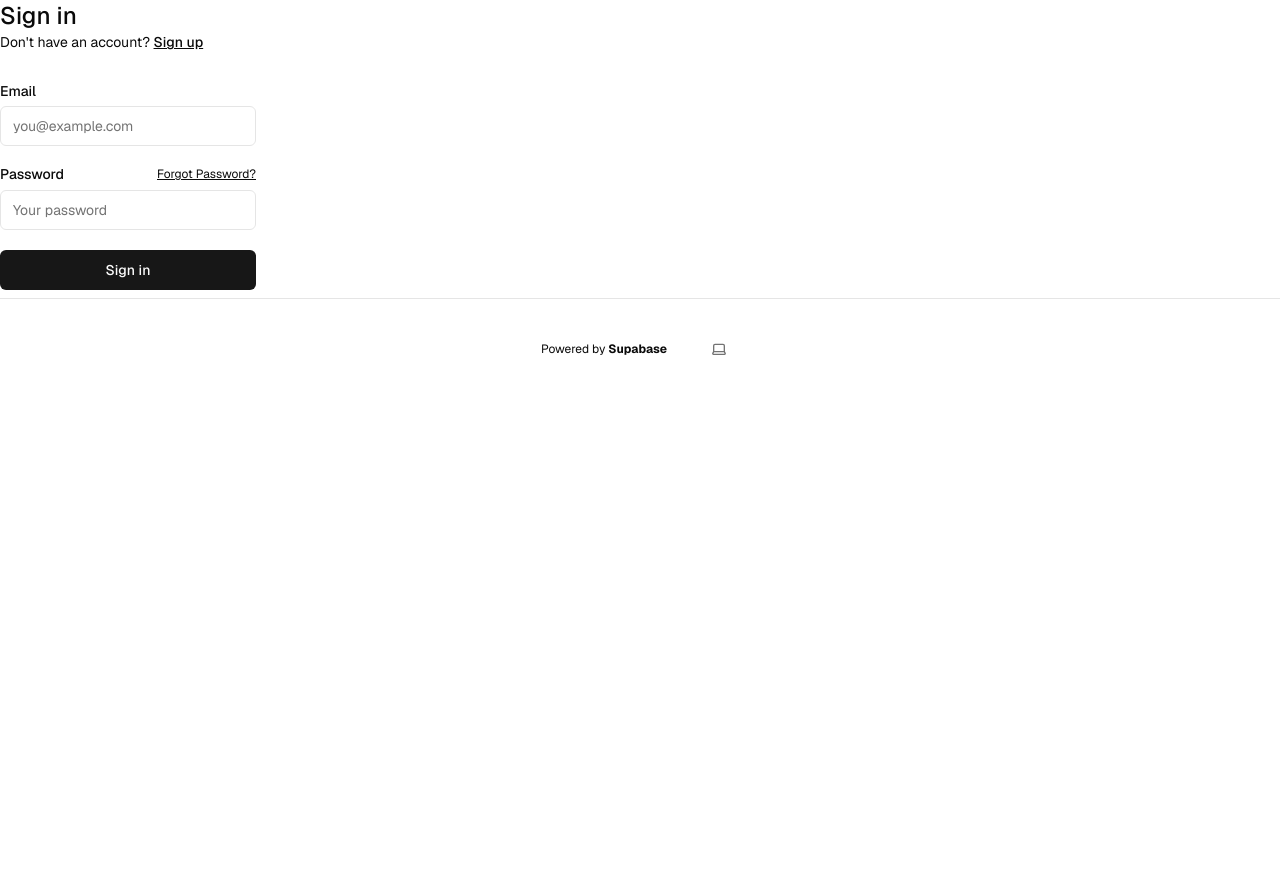
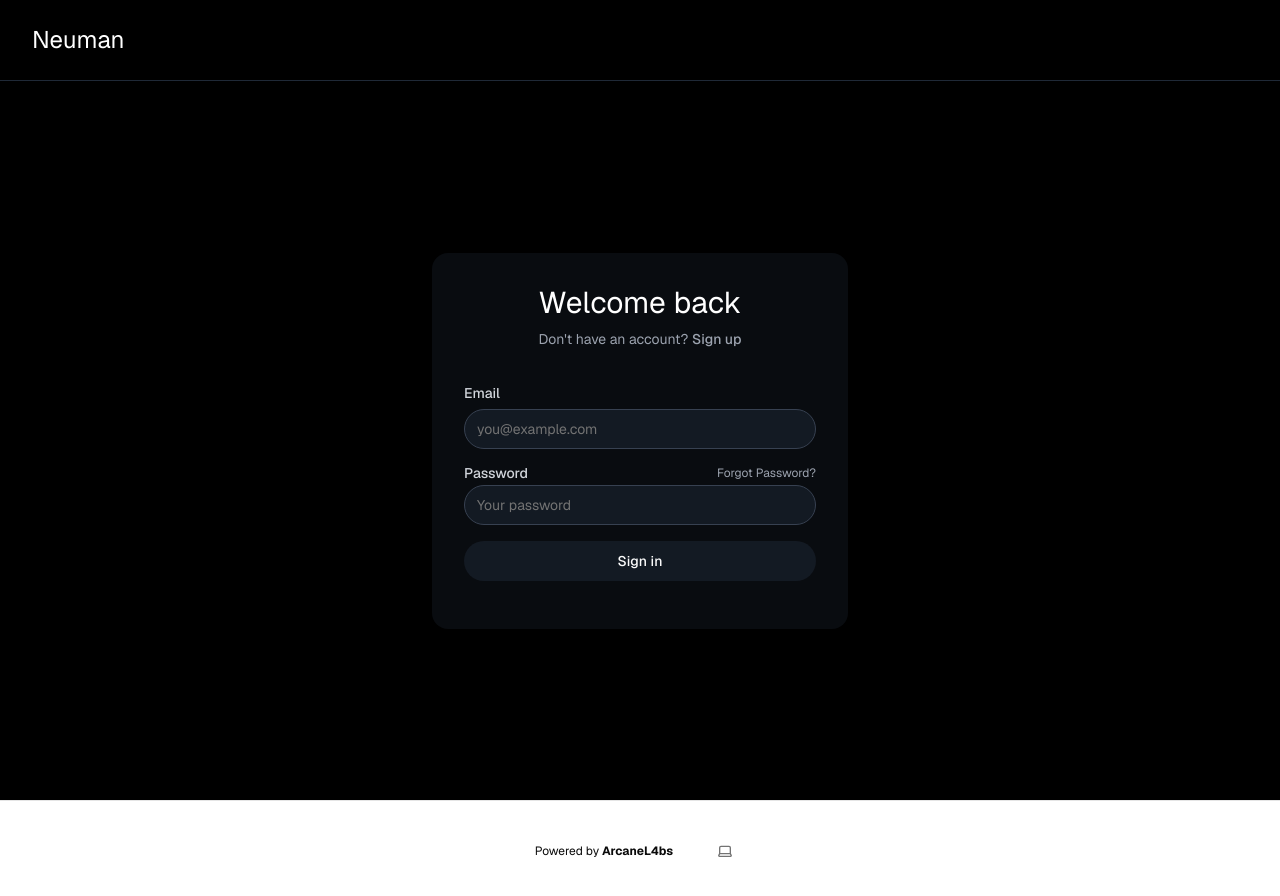
Before and after one commit to arcanel4bs/Neuman, a Next.js app: page /sign-in in a window 1280 px wide. Shown: the top 896 px of the page. Before the commit the page ends 800 px from the top, so only its background shows below. Built offline with nearby package versions, Linux system fonts and the light colour scheme.

Commit message:
Updated Login, Signup and Landing Page style

```diff
--- a/app/(auth-pages)/sign-in/page.tsx
+++ b/app/(auth-pages)/sign-in/page.tsx
@@ -8,21 +8,40 @@ import Link from "next/link";
 export default async function Login(props: { searchParams: Promise<Message> }) {
   const searchParams = await props.searchParams;
   return (
-    <form className="flex-1 flex flex-col min-w-64">
-      <h1 className="text-2xl font-medium">Sign in</h1>
-      <p className="text-sm text-foreground">
+    <div className="min-h-screen flex flex-col bg-black w-full">
+      <nav className="flex justify-between items-center px-8 py-6 border-b border-gray-800 w-full">
+        <Link href="/" className="text-2xl  text-white">Neuman</Link>
+      </nav>
+
+      <div className="flex-1 flex items-center justify-center w-full">
+        <div className="w-full max-w-md px-4">
+          <form className="w-full bg-gray-800/30 backdrop-blur-xl rounded-2xl p-8 shadow-2xl">
+            <div className="text-center mb-8">
+              <h1 className="text-3xl text-white mb-2">Welcome back</h1>
+              <p className="text-sm text-gray-400">
                 Don't have an account?{" "}
-        <Link className="text-foreground font-medium underline" href="/sign-up">
+                <Link className="text-gray-400 hover:text-white transition-colors font-medium" href="/sign-up">
                   Sign up
                 </Link>
               </p>
-      <div className="flex flex-col gap-2 [&>input]:mb-3 mt-8">
-        <Label htmlFor="email">Email</Label>
-        <Input name="email" placeholder="you@example.com" required />
+            </div>
+
+            <div className="space-y-4">
+              <div>
+                <Label htmlFor="email" className="text-gray-300">Email</Label>
+                <Input
+                  name="email"
+                  placeholder="you@example.com"
+                  required
+                  className="mt-1 bg-gray-800/50 border-gray-700 focus:ring-blue-500 focus:border-transparent rounded-full"
+                />
+              </div>
+
+              <div>
                 <div className="flex justify-between items-center">
-          <Label htmlFor="password">Password</Label>
+                  <Label htmlFor="password" className="text-gray-300">Password</Label>
                   <Link
-            className="text-xs text-foreground underline"
+                    className="text-xs text-gray-400 hover:text-white transition-colors"
                     href="/forgot-password"
                   >
                     Forgot Password?
@@ -33,12 +52,23 @@ export default async function Login(props: { searchParams: Promise<Message> }) {
                   name="password"
                   placeholder="Your password"
                   required
+                  className="mt-1 bg-gray-800/50 border-gray-700 focus:ring-blue-500 focus:border-transparent rounded-full"
                 />
-        <SubmitButton pendingText="Signing In..." formAction={signInAction}>
+              </div>
+
+              <SubmitButton
+                pendingText="Signing In..."
+                formAction={signInAction}
+                className="w-full bg-gray-800/50 hover:bg-gray-800/70 mt-6 rounded-full transition-all transform hover:scale-105"
+              >
                 Sign in
               </SubmitButton>
+
               <FormMessage message={searchParams} />
             </div>
           </form>
+        </div>
+      </div>
+    </div>
   );
 }
--- a/app/(auth-pages)/sign-up/page.tsx
+++ b/app/(auth-pages)/sign-up/page.tsx
@@ -12,40 +12,70 @@ export default async function Signup(props: {
   const searchParams = await props.searchParams;
   if ("message" in searchParams) {
     return (
-      <div className="w-full flex-1 flex items-center h-screen sm:max-w-md justify-center gap-2 p-4">
+      <div className="min-h-screen flex items-center justify-center w-full bg-black">
+        <div className="w-full max-w-md px-4">
           <FormMessage message={searchParams} />
+        </div>
       </div>
     );
   }
 
   return (
-    <>
-      <form className="flex flex-col min-w-64 max-w-64 mx-auto">
-        <h1 className="text-2xl font-medium">Sign up</h1>
-        <p className="text-sm text text-foreground">
+    <div className="min-h-screen flex flex-col bg-black w-full">
+      <nav className="flex justify-between items-center px-8 py-6 border-b border-gray-800 w-full">
+        <Link href="/" className="text-2xl text-white">Neuman</Link>
+      </nav>
+
+      <div className="flex-1 flex items-center justify-center w-full">
+        <div className="w-full max-w-md px-4">
+          <form className="w-full bg-gray-800/30 backdrop-blur-xl rounded-2xl p-8 shadow-2xl">
+            <div className="text-center mb-8">
+              <h1 className="text-3xl text-white mb-2">Get started</h1>
+              <p className="text-sm text-gray-400">
                 Already have an account?{" "}
-          <Link className="text-primary font-medium underline" href="/sign-in">
+                <Link className="text-gray-400 hover:text-white transition-colors font-medium" href="/sign-in">
                   Sign in
                 </Link>
               </p>
-        <div className="flex flex-col gap-2 [&>input]:mb-3 mt-8">
-          <Label htmlFor="email">Email</Label>
-          <Input name="email" placeholder="you@example.com" required />
-          <Label htmlFor="password">Password</Label>
+            </div>
+
+            <div className="space-y-4">
+              <div>
+                <Label htmlFor="email" className="text-gray-300">Email</Label>
+                <Input
+                  name="email"
+                  placeholder="you@example.com"
+                  required
+                  className="mt-1 bg-gray-800/50 border-gray-700 focus:ring-blue-500 focus:border-transparent rounded-full"
+                />
+              </div>
+
+              <div>
+                <Label htmlFor="password" className="text-gray-300">Password</Label>
                 <Input
                   type="password"
                   name="password"
                   placeholder="Your password"
                   minLength={6}
                   required
+                  className="mt-1 bg-gray-800/50 border-gray-700 focus:ring-blue-500 focus:border-transparent rounded-full"
                 />
-          <SubmitButton formAction={signUpAction} pendingText="Signing up...">
+              </div>
+
+              <SubmitButton
+                formAction={signUpAction}
+                pendingText="Signing up..."
+                className="w-full bg-gray-800/50 hover:bg-gray-800/70 mt-6 rounded-full transition-all transform hover:scale-105"
+              >
                 Sign up
               </SubmitButton>
+
               <FormMessage message={searchParams} />
             </div>
           </form>
           <SmtpMessage />
-    </>
+        </div>
+      </div>
+    </div>
   );
 }
--- a/app/layout.tsx
+++ b/app/layout.tsx
@@ -38,12 +38,12 @@ export default function RootLayout({
               <p>
                 Powered by{" "}
                 <a
-                  href="https://supabase.com"
+                  href="https://x.com/labsarcane"
                   target="_blank"
                   className="font-bold hover:underline"
                   rel="noreferrer"
                 >
-                  Supabase
+                  ArcaneL4bs
                 </a>
               </p>
               <ThemeSwitcher />
--- a/app/page.tsx
+++ b/app/page.tsx
@@ -1,16 +1,42 @@
-import Hero from "@/components/hero";
-import ConnectSupabaseSteps from "@/components/tutorial/connect-supabase-steps";
-import SignUpUserSteps from "@/components/tutorial/sign-up-user-steps";
-import { hasEnvVars } from "@/utils/supabase/check-env-vars";
+import Link from 'next/link'
 
 export default async function Index() {
   return (
-    <>
-      <Hero />
-      <main className="flex-1 flex flex-col gap-6 px-4">
-        <h2 className="font-medium text-xl mb-4">Next steps</h2>
-        {hasEnvVars ? <SignUpUserSteps /> : <ConnectSupabaseSteps />}
-      </main>
-    </>
+    <main className="min-h-screen bg-black text-white">
+      <nav className="flex justify-between items-center px-8 py-6 border-b border-gray-800">
+        <div className="text-2xl font-bold">Neuman</div>
+        <div className="space-x-4">
+          <Link
+            href="/sign-in"
+            className="text-gray-400 hover:text-white transition-colors"
+          >
+            Sign in
+          </Link>
+          <Link
+            href="/sign-up"
+            className="px-4 py-2 rounded-full bg-gray-800/50 hover:bg-gray-800/70 text-white transition-all transform hover:scale-105"
+          >
+            Try Free
+          </Link>
+        </div>
+      </nav>
+
+      <div className="max-w-4xl mx-auto px-4 pt-32 pb-20 text-center">
+        <h1 className="text-6xl font-bold mb-6 bg-clip-text text-transparent bg-gradient-to-r from-blue-400 to-violet-500">
+          Synthetic Data Engine
+        </h1>
+        <p className="text-xl text-gray-400 mb-12 max-w-2xl mx-auto">
+          Generate high-quality synthetic data for AI training and testing.
+          Power your models with unlimited, context-aware data.
+          This product is currently experimental.
+        </p>
+        <Link
+          href="/sign-up"
+          className="inline-flex items-center px-8 py-3 text-lg rounded-full bg-gray-800/50 hover:bg-gray-800/70 text-white transition-all transform hover:scale-105"
+        >
+          Start Building for Free
+        </Link>
+      </div>
+    </main>
   );
 }
--- a/components/ConsolePage.tsx
+++ b/components/ConsolePage.tsx
@@ -71,8 +71,13 @@ export default function ConsolePage() {
         <h1 className="text-3xl font-semibold text-white">Neuman</h1>
         <p className="text-gray-400 text-sm mt-1">Synthetic Data Engine</p>
         <div className="absolute right-6">
-          <Link href="/profile">
-            <Button variant="ghost" size="sm" className="text-white">
+          <Link href="/profile" aria-label="Profile Settings">
+            <Button
+              variant="ghost"
+              size="sm"
+              className="text-white"
+            >
+              <span className="sr-only">Profile Settings</span>
               <UserIcon className="h-5 w-5" />
             </Button>
           </Link>
@@ -123,6 +128,7 @@ export default function ConsolePage() {
                       value={format}
                       onChange={(e) => setFormat(e.target.value)}
                       className="appearance-none bg-transparent text-gray-400 text-sm focus:outline-none pl-8 pr-6 py-1"
+                      aria-label="Data Format"
                     >
                       <option value="JSON">JSON</option>
                       <option value="CSV" disabled className="text-gray-600">CSV (Coming Soon)</option>
@@ -135,6 +141,7 @@ export default function ConsolePage() {
                       value={dataSize}
                       onChange={(e) => setDataSize(e.target.value)}
                       className="appearance-none bg-transparent text-gray-400 text-sm focus:outline-none pr-6 py-1"
+                      aria-label="Data Size"
                     >
                       <option value="small">Small</option>
                       <option value="medium">Medium</option>
--- a/components/hero.tsx
+++ b/components/hero.tsx
@@ -5,7 +5,7 @@ import Image from 'next/image'
 function Hero() {
   return (
     <div>
-      <Image src={heroImage} alt="Hero Image" />
+      <Image src={heroImage} alt="hero-image" />
     </div>
   )
 }
```
Lines whose indentation alone changed are shown as unchanged.
